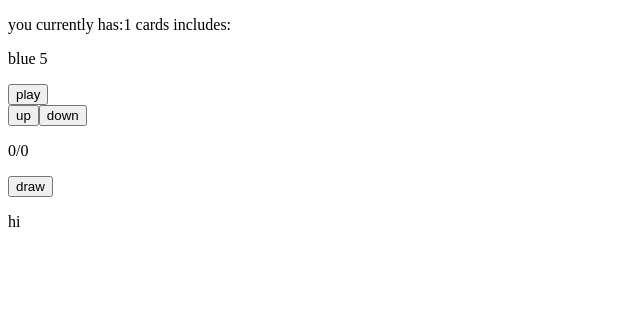
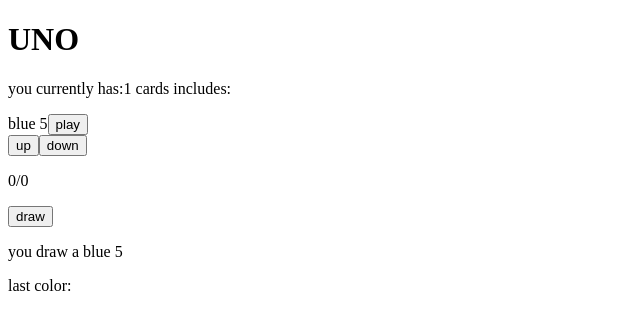
Before and after one commit to gdeater/UNO, a React (Vite) app: page / in a window 1280 px wide. Both pictures are taken after a click on the button "draw". Shown: the top 330 px of the page, without its empty margins (0-640 px from the left). Built offline with nearby package versions, Linux system fonts and the light colour scheme.

Commit message:
added the wild and +4 functionality

```diff
--- a/src/App.jsx
+++ b/src/App.jsx
@@ -1,14 +1,29 @@
 import DrawCardButton from "./game/drawCardButton";
 import Display from "./game/display";
 import Annoucement from "./game/Announcement";
+import ChangeColorUI from "./game/changeColorUI";
 import { useState } from "react";
+import LastColor from "./game/lastColor";
 function App(){
   const [pack,setPack] = useState([]);
+  const [announcement,setAnnouncement] = useState("");
+  const [lastColor,setLastColor] = useState("");
+
   return(
     <div>
-      <Display pack={pack}/>
-      <DrawCardButton setPack={setPack} pack={pack}></DrawCardButton>
-      <Annoucement/>
+      <h1>UNO</h1>
+      <Display pack={pack}
+               setAnnouncement={setAnnouncement}
+               setLastColor={setLastColor}
+               lastColor={lastColor}/>
+      <DrawCardButton setPack={setPack}
+                      pack={pack}
+                      setAnnouncement={setAnnouncement}></DrawCardButton>
+      <Annoucement setAnnouncement={setAnnouncement}
+                   announcement={announcement}/>
+      <LastColor lastColor={lastColor}></LastColor>
+      <ChangeColorUI lastColor={lastColor}
+                     setLastColor={setLastColor}/>
     </div>
   );
 }
--- a/src/game/Announcement.jsx
+++ b/src/game/Announcement.jsx
@@ -1,7 +1,7 @@
-function Annoucement(){
+function Annoucement({setAnnouncement,announcement}){
     return(
         <div>
-            <p>hi</p>
+            <p>{announcement}</p>
         </div>
     );
 }
--- /dev/null
+++ b/src/game/changeColorUI.jsx
@@ -0,0 +1,16 @@
+function ChangeColorUI({lastColor,setLastColor}){
+    function changeColor(color){
+        setLastColor(color);
+    }
+    return(
+        lastColor === `choose your color`
+            ? <div>
+                <button onClick={() => setLastColor("red")}>red</button>
+                <button onClick={() => setLastColor("blue")}>blue</button>
+                <button onClick={() => setLastColor("green")}>green</button>
+                <button onClick={() => setLastColor("yellow")}>yellow</button>
+            </div>
+            : null
+    );
+}
+export default ChangeColorUI;
--- a/src/game/display.jsx
+++ b/src/game/display.jsx
@@ -1,5 +1,5 @@
 import { useState } from "react";
-function Display({pack}){
+function Display({pack, setAnnouncement, setLastColor, lastColor}){
     const [page,setPage] = useState(0);
     function changePage(dir){
         if (dir === 0){
@@ -15,18 +15,32 @@
             setPage(page + 1);
         }
     }
-    function playCard(card){
-        console.log(card);
+    function playCard(card,idx){
+        if ((lastColor === "" || card.color === lastColor) && card.color !== null){
+            setAnnouncement(`you played a: ${card.color} ${card.number}`)
+            pack.splice(idx,1);
+            setLastColor(card.color);
+            return;
+        }
+        else if (card.color === null){
+            setAnnouncement(`you played a: ${card.number}`);
+            pack.splice(idx,1);
+            setLastColor(`choose your color`);
+            return;
+        } else {
+            setAnnouncement(`same color`);
+            return;
+        }
     }
     return(
         <div>
             <p>you currently has:{pack.length} cards includes:</p>
             {pack.slice(page*5,(page+1)*5).map((card,idx) => (
                 <div key={idx}>
-                    <p>
-                        {`${card.color} ${card.number}`}
-                    </p>
-                    <button onClick={() => playCard(card)}>play</button>
+                    <span>
+                        {`${card.color === null ? "" : card.color} ${card.number}`}
+                    </span>
+                    <button onClick={() => playCard(card,idx)}>play</button>
                 </div>
             ))}
             <button onClick={() => changePage(0)}>up</button>
--- a/src/game/drawCardButton.jsx
+++ b/src/game/drawCardButton.jsx
@@ -1,8 +1,33 @@
-function DrawCardButton({setPack,pack}){
+function DrawCardButton({setPack,pack,setAnnouncement}){
     let color = 0;
     let num = 0;
     function getRandomCard(){
-        num = Math.floor(Math.random() * 10)
+        num = Math.floor(Math.random() * 10);
+        if (num < 3){
+            num = Math.floor(Math.random() * 4);
+            if (num === 0){
+                num = "+2";
+            }
+            else if (num === 1){
+                num = "stop";
+            }
+            else if (num === 2){
+                num = "WILD";
+                setPack([...pack,{"color": null,
+                          "number": "WILD"
+                }]);
+                setAnnouncement(`you draw a WILD`);
+                return;
+            }
+            else {
+                num = "+4";
+                setPack([...pack,{"color": null,
+                          "number": "+4"
+                }]);
+                setAnnouncement(`you draw a +4`);
+                return;
+            }
+        }
         color = Math.floor(Math.random() * 4);
         if (color === 0){
             color = "blue";
@@ -19,6 +44,7 @@
         setPack([...pack,{"color": color,
                           "number": num
         }])
+        setAnnouncement(`you draw a ${color} ${num}`)
     }
     return(
         <button onClick={() => getRandomCard()}>draw</button>
--- /dev/null
+++ b/src/game/lastColor.jsx
@@ -0,0 +1,8 @@
+function LastColor({lastColor}){
+    return(
+        <div>
+            <p>last color: {lastColor}</p>
+        </div>
+    )
+}
+export default LastColor
```
